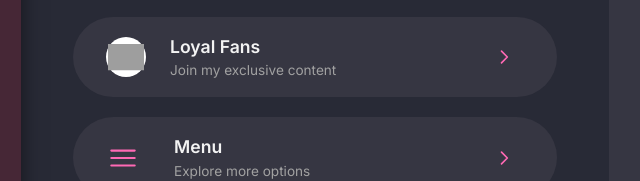
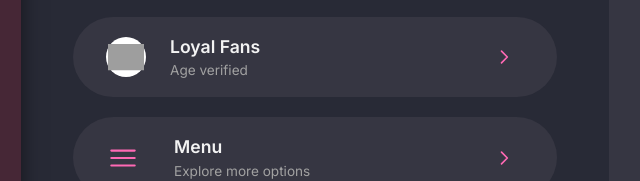
Before and after one commit to cupidsvyz/spizy, a plain HTML site: page index.html in a window 1280 px wide. Shown: the part 249-430 px from the top of the page, 631-1271 px from the left. Drawn offline with nearby package versions, Linux system fonts and the light colour scheme; grey boxes are pictures that could not be loaded.

Commit message:
Update index.html

```diff
--- a/index.html
+++ b/index.html
@@ -1155,7 +1155,7 @@ height: 40px;
                     </div>
                     <div class="link-content">
                         <div class="link-title">Loyal Fans</div>
-                        <div class="link-description">Join my exclusive content</div>
+                        <div class="link-description">Age verified</div>
                     </div>
                     <svg xmlns="http://www.w3.org/2000/svg" fill="none" viewBox="0 0 24 24" stroke-width="2" stroke="currentColor" class="arrow-icon" style="width: 20px; height: 20px;">
                         <path stroke-linecap="round" stroke-linejoin="round" d="M9 5l7 7-7 7" />
```
